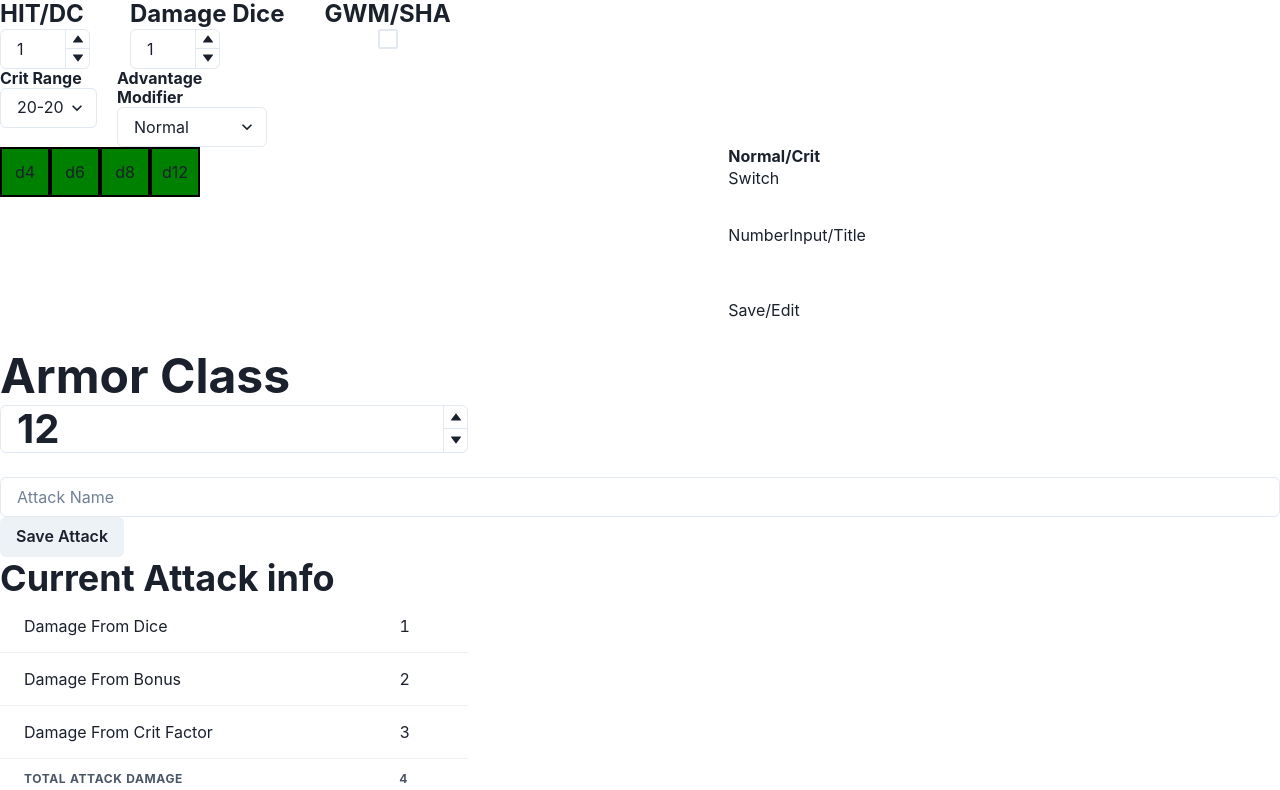
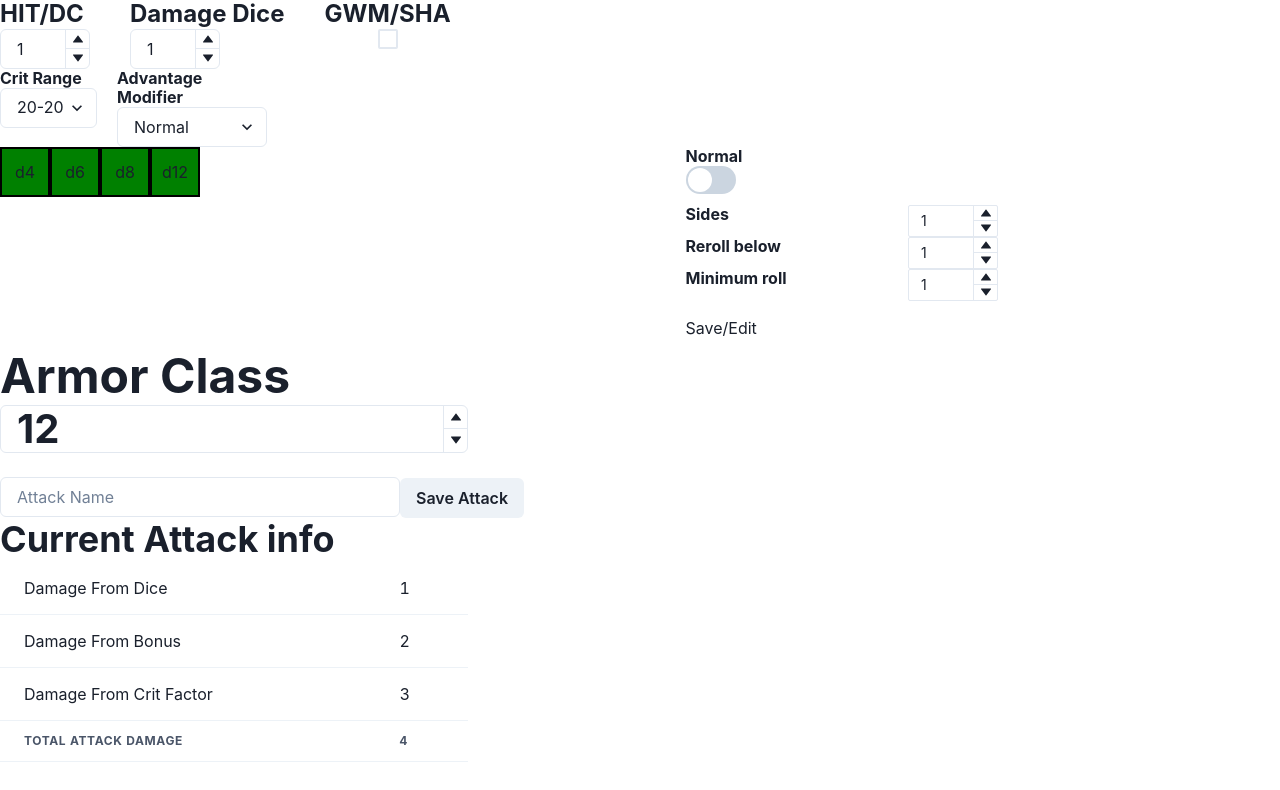
Before and after one commit to vzsoares/DnD-dpr-Calculator, a Next.js app: page / in a window 1280 px wide. Shown: the top 790 px of the page. Built offline with nearby package versions, Linux system fonts and the light colour scheme.

Commit message:
enh:dieSection

```diff
--- a/packages/components/NameInput.js
+++ b/packages/components/NameInput.js
@@ -7,6 +7,7 @@ export default function NameInput() {
   return (
     <>
       <Input
+        maxW='400px'
         placeholder='Attack Name'
         value={name}
         onChange={(e) => setName(e.target.value)}
--- a/packages/components/NumberInputWithTitle.js
+++ b/packages/components/NumberInputWithTitle.js
@@ -1,3 +1,4 @@
+// @ts-nocheck
 import {
   NumberInput,
   NumberInputField,
@@ -5,22 +6,30 @@ import {
   NumberIncrementStepper,
   NumberDecrementStepper,
   Box,
+  Flex,
   Heading,
 } from "@chakra-ui/react";
 
-export default function HitBonusInput({ props: { roll, value, setValue } }) {
+export default function NumberInputWithTitle({
+  props: { roll, value, setValue, flexDir, justify, font, size },
+}) {
   return (
     <>
-      <Box>
-        <Heading fontSize={"1.5rem"}>{roll}</Heading>
-        <NumberInput maxW='90px' value={value} onChange={(e) => setValue(e)}>
+      <Flex flexDir={flexDir || "column"} justify={justify}>
+        <Heading fontSize={font || "1.5rem"}>{roll}</Heading>
+        <NumberInput
+          maxW='90px'
+          value={value}
+          onChange={(e) => setValue(e)}
+          size={size}
+        >
           <NumberInputField />
           <NumberInputStepper>
             <NumberIncrementStepper />
             <NumberDecrementStepper />
           </NumberInputStepper>
         </NumberInput>
-      </Box>
+      </Flex>
     </>
   );
 }
--- a/packages/sections/DieSection.js
+++ b/packages/sections/DieSection.js
@@ -1,17 +1,18 @@
 // @ts-nocheck
+import React, { useState } from "react";
 import SingleDie from "../components/SingleDie";
-import {
-  Grid,
-  GridItem,
-  Heading,
-  Box,
-  Flex,
-  Container,
-} from "@chakra-ui/react";
+import NumberInputWithTitle from "../components/NumberInputWithTitle";
+import { Grid, Heading, Box, Flex, Switch } from "@chakra-ui/react";
 import { useCalculatorContext } from "../features/calculatorContext.js";
 
 export default function DieSection() {
   const { damageDiceList, setDamageDiceList } = useCalculatorContext();
+  const [switchState, setSwitchState] = useState(false);
+  const dieProperties = [
+    { roll: "Sides", value: 1, setValue: () => {}, flexDir: "row" },
+    { roll: "Reroll below", value: 1, setValue: () => {}, flexDir: "row" },
+    { roll: "Minimum roll", value: 1, setValue: () => {}, flexDir: "row" },
+  ];
 
   const dies = [4, 6, 8, 12];
   return (
@@ -31,17 +32,40 @@ export default function DieSection() {
                 props={{
                   value: element,
                   func: () => setDamageDiceList([...damageDiceList, element]),
-                  // func: setDamageDiceList(),
                 }}
               />
             );
           })}
         </Flex>
+        {/* switch */}
         <Box gridArea={"d"}>
-          <Heading fontSize={"1rem"}>Normal/Crit</Heading>
-          Switch
+          <Heading fontSize={"1rem"}>{switchState ? "Crit" : "Normal"}</Heading>
+          <Switch
+            size='lg'
+            onChange={() => {
+              setSwitchState(!switchState);
+            }}
+          />
         </Box>
-        <Flex gridArea={"e"}>NumberInput/Title</Flex>
+        {/* Die properties */}
+        <Flex gridArea={"e"} flexDir='column'>
+          {dieProperties.map((element, i) => {
+            return (
+              <NumberInputWithTitle
+                key={i}
+                props={{
+                  roll: element.roll,
+                  value: element.value,
+                  setValue: element.setValue,
+                  flexDir: element.flexDir,
+                  justify: "space-between",
+                  font: "1rem",
+                  size: "sm",
+                }}
+              />
+            );
+          })}
+        </Flex>
         <Flex gridArea={"b"}>Save/Edit</Flex>
         <Box gridArea={"c"} mt='1'>
           <Grid
--- a/packages/sections/HitDamageSection.js
+++ b/packages/sections/HitDamageSection.js
@@ -19,7 +19,11 @@ export default function HitDamageSection() {
       direction={{ base: "column", sm: "row", md: "row", lg: "row" }}
     >
       <NumberInputWithTitle
-        props={{ roll: "HIT/DC", value: attackBonus, setValue: setAttackBonus }}
+        props={{
+          roll: "HIT/DC",
+          value: attackBonus,
+          setValue: setAttackBonus,
+        }}
       />
       <NumberInputWithTitle
         props={{
```
